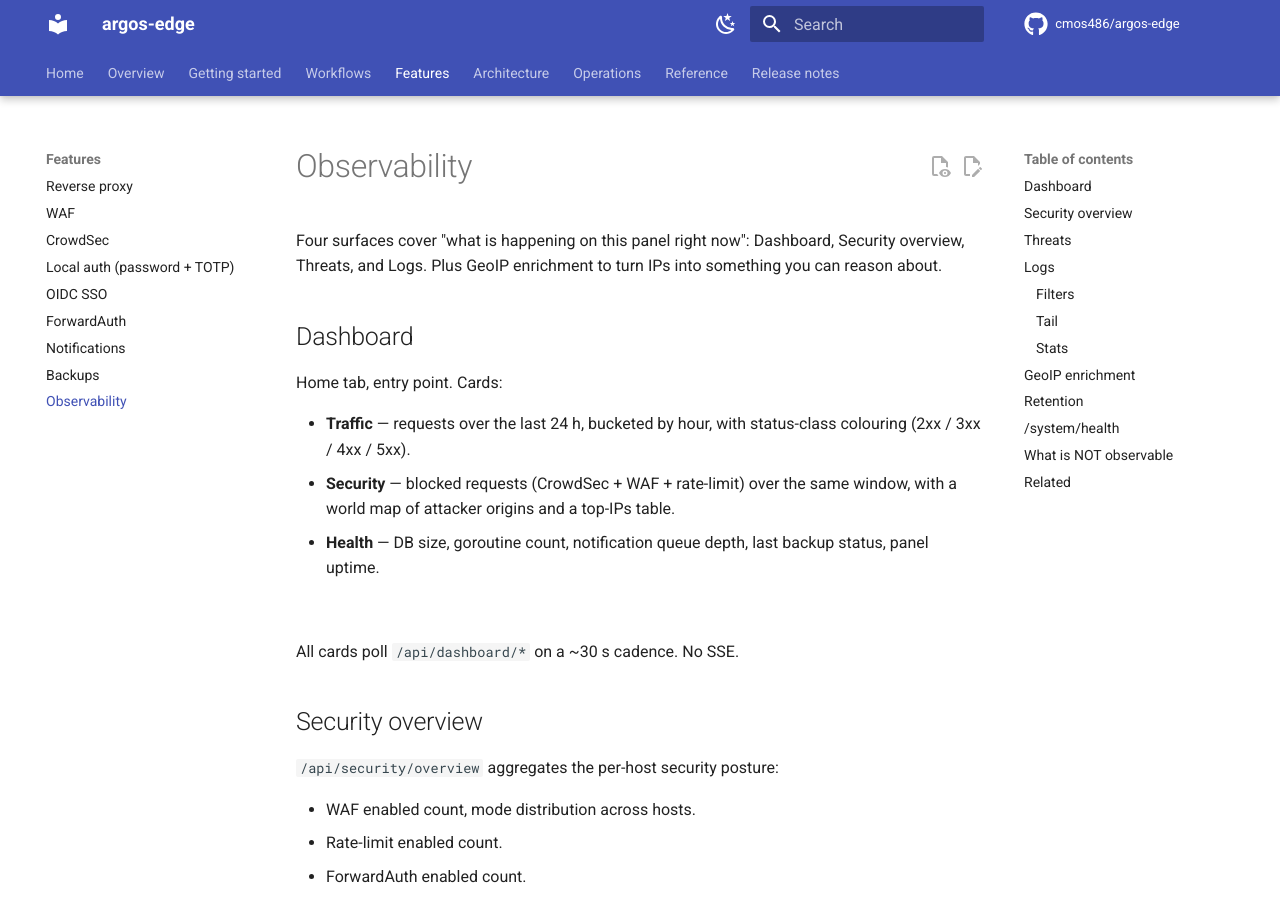
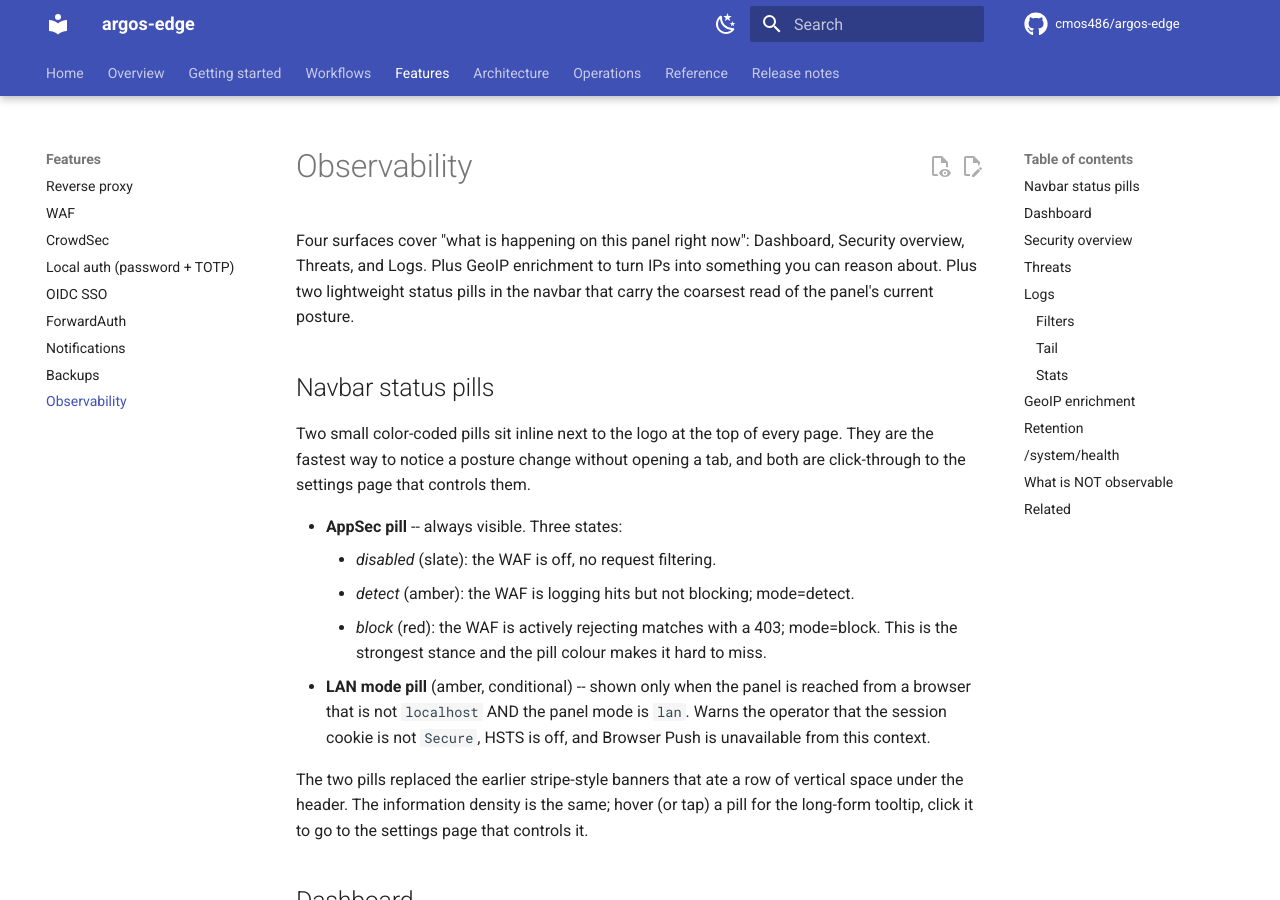
Before and after one commit to cmos486/argos-edge, an MkDocs documentation site: the page built from docs/features/observability.md, in a window 1280 px wide and 900 px high. Built offline with MkDocs 1.6.1 and Material for MkDocs 9.7.7, drawn with Linux system fonts in a browser that asks for light colours; comment, search, counter and statistics services are not loaded.

Commit message:
docs: update UI references after navbar redesign
Three targeted doc edits to match the current navbar + pill layout.
No broad rewrite -- grep confirmed the code paths / tab names / \
'Settings -> X' navigation references stay accurate (the hamburger
drawer only changes HOW the operator reaches those pages, not what
the pages are called).

  * docs/features/observability.md -- new 'Navbar status pills'
    section added above the Dashboard section. Documents the two
    indicators (AppSec in its three states + LAN mode pill),
    noting the previous stripe-banner shape was replaced and the
    information density is the same.
  * docs/operations/monitoring.md -- 'Dashboard first-pass' now
    opens with a 'glance at the pills' step before the card
    walkthrough. Calls out what each pill colour means for a
    morning triage.
  * docs/screenshots/README.md -- 'Capture checklist' picks up
    'Navbar caveats': pills should be visible in header captures,
    hamburger drawer closed unless the capture specifically
    targets it.

Searches that informed the scope:
  * grep for 'banner|LAN mode|navbar|hamburger' -> only the three
    doc files above had UI-behaviour descriptions worth updating;
    everything else was either conceptual ('LAN mode' as panel
    mode, not banner) or api.md's mention of a recent-alerts UI
    banner that is a distinct feature.
  * grep for 'Dashboard tab|click Hosts|click X' -> 64 hits of
    'X -> Y' navigation breadcrumbs, all still accurate since
    those names refer to the pages themselves, not the horizontal
    nav chrome they used to live in.

mkdocs build --strict: clean, 0 warnings.

```diff
--- a/docs/features/observability.md
+++ b/docs/features/observability.md
@@ -2,7 +2,34 @@
 
 Four surfaces cover "what is happening on this panel right now":
 Dashboard, Security overview, Threats, and Logs. Plus GeoIP
-enrichment to turn IPs into something you can reason about.
+enrichment to turn IPs into something you can reason about. Plus
+two lightweight status pills in the navbar that carry the coarsest
+read of the panel's current posture.
+
+## Navbar status pills
+
+Two small color-coded pills sit inline next to the logo at the top
+of every page. They are the fastest way to notice a posture change
+without opening a tab, and both are click-through to the settings
+page that controls them.
+
+- **AppSec pill** -- always visible. Three states:
+    - *disabled* (slate): the WAF is off, no request filtering.
+    - *detect* (amber): the WAF is logging hits but not blocking;
+      mode=detect.
+    - *block* (red): the WAF is actively rejecting matches with a
+      403; mode=block. This is the strongest stance and the pill
+      colour makes it hard to miss.
+- **LAN mode pill** (amber, conditional) -- shown only when the
+  panel is reached from a browser that is not `localhost` AND the
+  panel mode is `lan`. Warns the operator that the session cookie
+  is not `Secure`, HSTS is off, and Browser Push is unavailable
+  from this context.
+
+The two pills replaced the earlier stripe-style banners that ate a
+row of vertical space under the header. The information density is
+the same; hover (or tap) a pill for the long-form tooltip, click it
+to go to the settings page that controls it.
 
 ## Dashboard
 
```
Also changed, not shown: docs/operations/monitoring.md (+11 -1 lines), docs/screenshots/README.md (+11 -0 lines).
